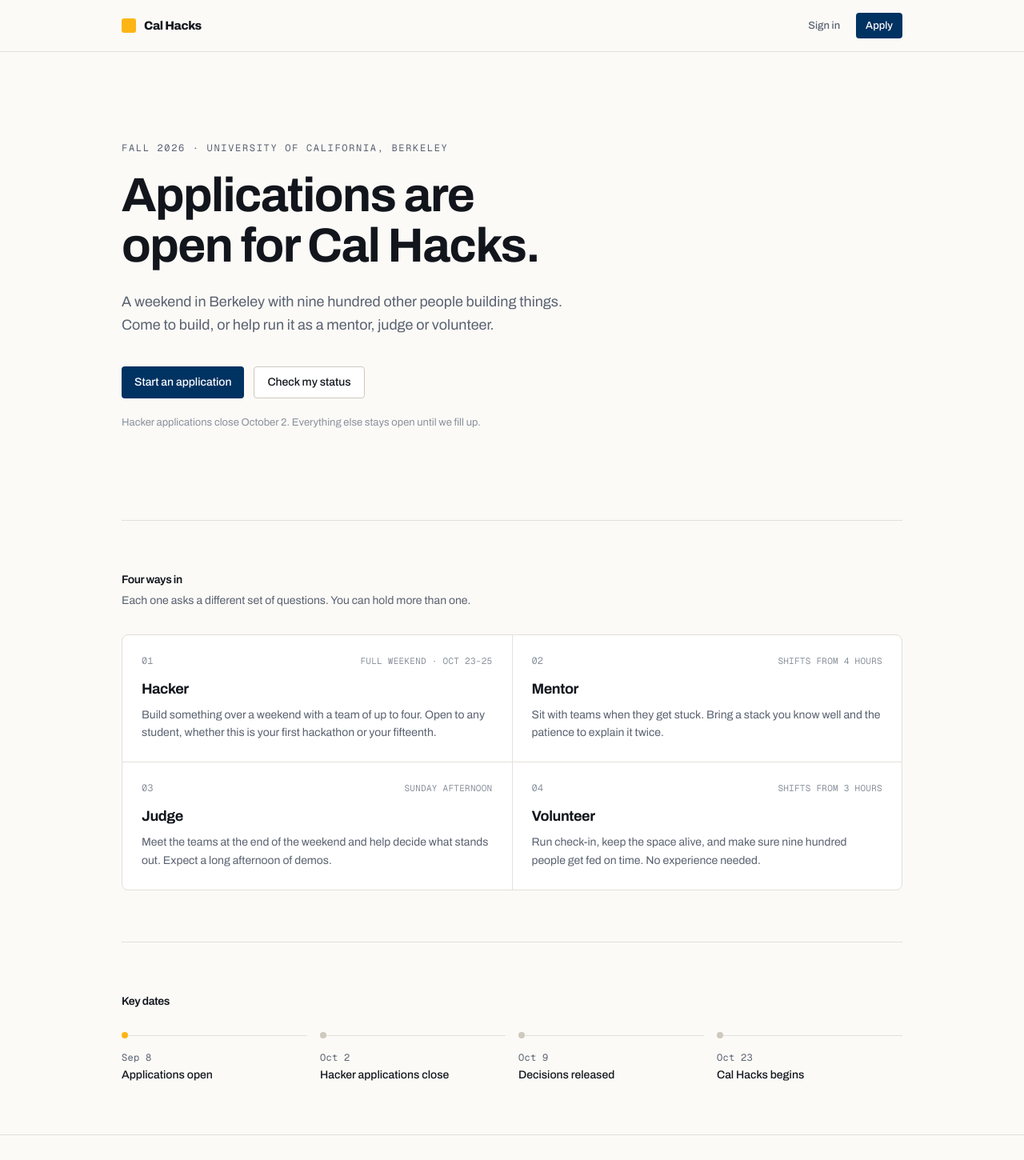
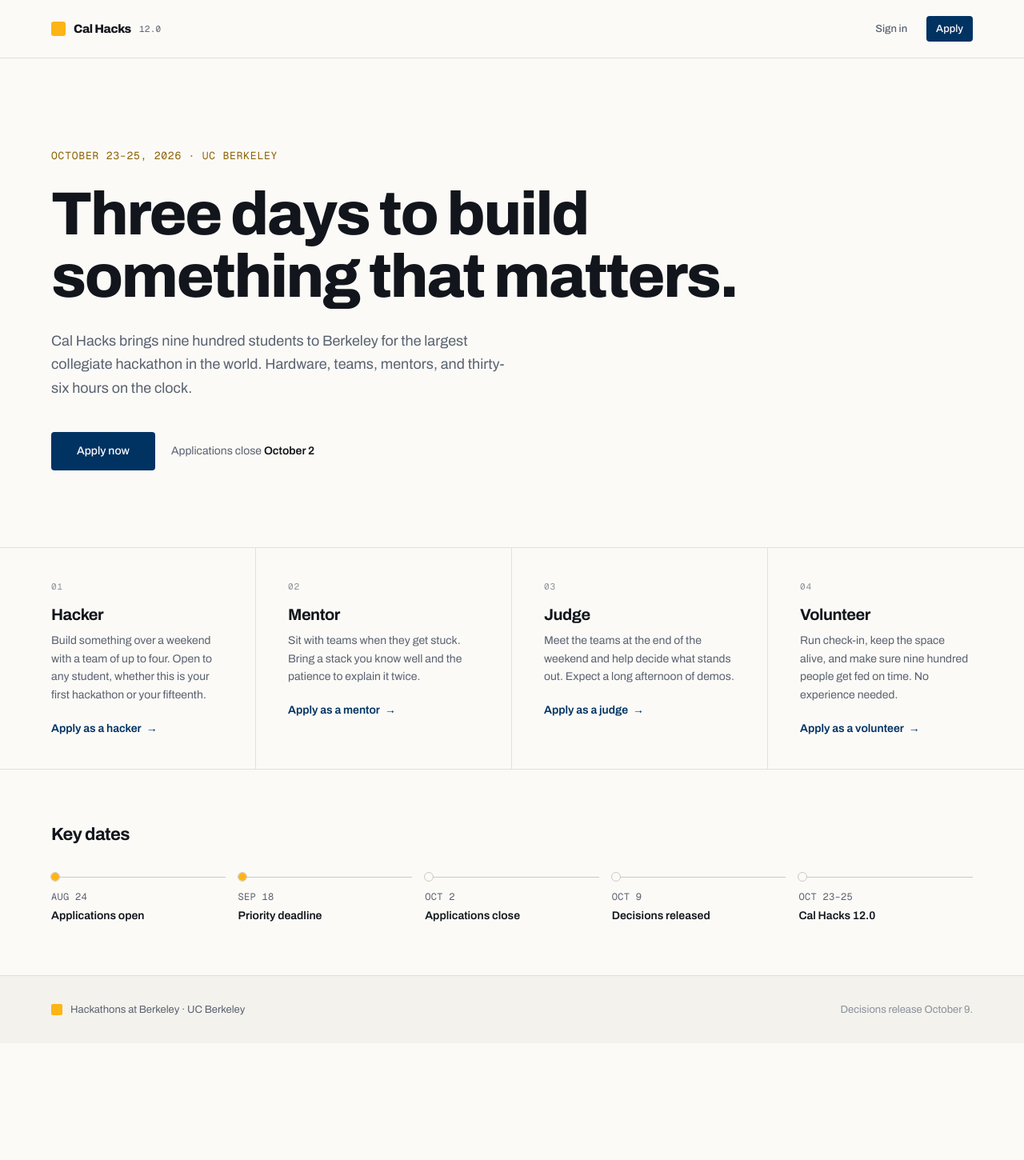
Before and after one commit to NoelSason/HackathonsAtBerkeleyTakeHomeProject, a Next.js app: page / in a window 1280 px wide. Shown: the top 1450 px of the page at 80% size. After the commit the page ends 1304 px from the top, so only its background shows below. Built offline with nearby package versions, Linux system fonts and the light colour scheme.

Commit message:
Rebuild the landing page from the finished design

```diff
--- a/app/page.tsx
+++ b/app/page.tsx
@@ -2,27 +2,17 @@
 import { Wordmark } from "@/components/wordmark";
 import { buttonStyles } from "@/components/ui/button";
 import { APPLICATION_ROLES, ROLE_COPY } from "@/lib/applications/roles";
-
-/*
- * Key dates live here rather than in the database. They change once a
- * year, an organiser editing them would be editing a page anyway, and
- * putting them in Postgres would mean a table, a query and a cache
- * boundary to render four lines of text.
- */
-const TIMELINE = [
-  { date: "Sep 8", label: "Applications open", done: true },
-  { date: "Oct 2", label: "Hacker applications close", done: false },
-  { date: "Oct 9", label: "Decisions released", done: false },
-  { date: "Oct 23", label: "Cal Hacks begins", done: false },
-];
+import { EVENT, TIMELINE } from "@/lib/event";
+import { cn } from "@/lib/cn";
 
 export default function LandingPage() {
   return (
     <>
-      <header className="sticky top-0 z-10 border-b border-line bg-ground/85 backdrop-blur-sm">
-        <div className="mx-auto flex h-16 max-w-5xl items-center justify-between px-6">
-          <Wordmark />
-          <nav className="flex items-center gap-2">
+      <header className="border-b border-line">
+        <div className="mx-auto flex h-18 max-w-360 items-center justify-between px-6 sm:px-16">
+          <Wordmark qualifier="12.0" />
+
+          <nav className="flex items-center gap-3">
             <Link href="/sign-in" className={buttonStyles("ghost", "sm")}>
               Sign in
             </Link>
@@ -33,103 +23,101 @@
         </div>
       </header>
 
-      <main className="mx-auto w-full max-w-5xl flex-1 px-6">
-        <section className="border-b border-line py-20 sm:py-28">
-          <p className="font-mono text-xs tracking-[0.14em] text-muted uppercase">
-            Fall 2026 · University of California, Berkeley
+      <main className="mx-auto w-full max-w-360 flex-1">
+        <section className="px-6 pt-20 pb-20 sm:px-16 sm:pt-28 sm:pb-24">
+          <p className="font-mono text-[13px] tracking-[0.06em] text-gold-deep">
+            OCTOBER 23–25, 2026 · UC BERKELEY
           </p>
 
-          <h1 className="mt-5 max-w-3xl text-4xl leading-[1.05] font-bold tracking-tight text-balance text-ink sm:text-6xl">
-            Applications are open for Cal&nbsp;Hacks.
+          <h1 className="mt-6 max-w-4xl text-4xl leading-[1.04] font-extrabold tracking-[-0.03em] text-balance sm:text-6xl lg:text-[76px] lg:leading-[1.02]">
+            Three days to build something that matters.
           </h1>
 
-          <p className="mt-6 max-w-xl text-base leading-relaxed text-muted sm:text-lg">
-            A weekend in Berkeley with nine hundred other people building things. Come to
-            build, or help run it as a mentor, judge or volunteer.
+          <p className="mt-7 max-w-xl text-base leading-relaxed text-muted sm:text-lg">
+            Cal Hacks brings nine hundred students to Berkeley for the largest collegiate hackathon
+            in the world. Hardware, teams, mentors, and thirty-six hours on the clock.
           </p>
 
-          <div className="mt-9 flex flex-wrap items-center gap-3">
-            <Link href="/apply" className={buttonStyles("primary", "md")}>
-              Start an application
+          <div className="mt-10 flex flex-wrap items-center gap-5">
+            <Link href="/apply" className={buttonStyles("primary", "md", "h-12 px-8 text-base")}>
+              Apply now
             </Link>
-            <Link href="/sign-in" className={buttonStyles("secondary", "md")}>
-              Check my status
-            </Link>
+            <p className="text-sm text-muted">
+              Applications close{" "}
+              <span className="font-semibold text-ink">{EVENT.decisionsLabel === "October 9" ? "October 2" : ""}</span>
+            </p>
           </div>
-
-          <p className="mt-5 text-[13px] text-faint">
-            Hacker applications close October 2. Everything else stays open until we fill up.
-          </p>
         </section>
 
-        <section className="border-b border-line py-16">
-          <h2 className="text-sm font-semibold tracking-tight text-ink">Four ways in</h2>
-          <p className="mt-1.5 text-sm text-muted">
-            Each one asks a different set of questions. You can hold more than one.
-          </p>
+        <section className="grid border-t border-line sm:grid-cols-2 lg:grid-cols-4">
+          {APPLICATION_ROLES.map((role, index) => (
+            <Link
+              key={role}
+              href={`/apply/${role}`}
+              className={cn(
+                "group border-line px-6 py-10 transition-colors hover:bg-sunken sm:px-10",
+                index < APPLICATION_ROLES.length - 1 && "lg:border-r",
+                index % 2 === 0 && "sm:border-r lg:border-r",
+                index < 2 && "border-b sm:border-b lg:border-b-0",
+                index === 0 && "sm:pl-6 lg:pl-16",
+                index === APPLICATION_ROLES.length - 1 && "lg:pr-16",
+              )}
+            >
+              <p className="font-mono text-[11px] tracking-[0.08em] text-faint">
+                {String(index + 1).padStart(2, "0")}
+              </p>
 
-          <ul className="mt-8 grid gap-px overflow-hidden rounded-lg border border-line bg-line sm:grid-cols-2">
-            {APPLICATION_ROLES.map((role, index) => {
-              const copy = ROLE_COPY[role];
-              return (
-                <li key={role} className="group bg-surface transition-colors hover:bg-sunken">
-                  <Link href={`/apply/${role}`} className="block h-full p-6">
-                    <div className="flex items-baseline justify-between gap-3">
-                      <span className="font-mono text-xs text-faint">
-                        {String(index + 1).padStart(2, "0")}
-                      </span>
-                      <span className="font-mono text-[11px] tracking-wide text-faint uppercase">
-                        {copy.commitment}
-                      </span>
-                    </div>
+              <h2 className="mt-3 text-xl font-bold tracking-tight">{ROLE_COPY[role].label}</h2>
 
-                    <h3 className="mt-3 flex items-center gap-1.5 text-lg font-bold tracking-tight text-ink">
-                      {copy.label}
-                      <span
-                        aria-hidden
-                        className="translate-x-0 text-berkeley opacity-0 transition-all group-hover:translate-x-0.5 group-hover:opacity-100"
-                      >
-                        →
-                      </span>
-                    </h3>
+              <p className="mt-2 text-sm leading-relaxed text-muted">{ROLE_COPY[role].blurb}</p>
 
-                    <p className="mt-2 text-sm leading-relaxed text-muted">{copy.blurb}</p>
-                  </Link>
-                </li>
-              );
-            })}
-          </ul>
+              <p className="mt-5 flex items-center gap-1.5 text-sm font-semibold text-berkeley">
+                Apply as a {ROLE_COPY[role].label.toLowerCase()}
+                <span aria-hidden className="transition-transform group-hover:translate-x-0.5">
+                  →
+                </span>
+              </p>
+            </Link>
+          ))}
         </section>
 
-        <section className="py-16">
-          <h2 className="text-sm font-semibold tracking-tight text-ink">Key dates</h2>
+        <section className="border-t border-line px-6 py-14 sm:px-16 sm:py-16">
+          <h2 className="text-[22px] font-bold tracking-tight">Key dates</h2>
 
-          <ol className="mt-8 grid gap-8 sm:grid-cols-4 sm:gap-4">
+          <ol className="mt-9 grid gap-8 sm:grid-cols-3 lg:grid-cols-5 lg:gap-4">
             {TIMELINE.map((item) => (
-              <li key={item.label} className="relative sm:pt-5">
-                {/* The rule and dot only make sense as a horizontal track, so
-                    on narrow screens the list falls back to plain stacked
-                    rows rather than a track running off the edge. */}
-                <span aria-hidden className="absolute top-0 left-0 hidden h-px w-full bg-line sm:block" />
+              <li key={item.label} className="relative lg:pt-4">
+                {/* The rule only reads as a timeline when the items sit in one
+                    row, so it is drawn at the wide breakpoint only. */}
+                <span aria-hidden className="absolute top-0 left-0 hidden h-px w-full bg-line-strong lg:block" />
                 <span
                   aria-hidden
-                  className={`absolute top-0 left-0 hidden h-2 w-2 -translate-y-1/2 rounded-full sm:block ${
-                    item.done ? "bg-gold" : "bg-line-strong"
-                  }`}
+                  className={cn(
+                    "absolute top-0 left-0 hidden h-2.5 w-2.5 -translate-y-1/2 rounded-full outline outline-line-strong lg:block",
+                    item.done ? "bg-gold" : "bg-ground",
+                  )}
                 />
-                <p className="font-mono text-xs tracking-wide text-muted">{item.date}</p>
-                <p className="mt-1 text-sm font-medium text-ink">{item.label}</p>
+                <p className="font-mono text-[12px] tracking-wide text-muted">
+                  {item.date.toUpperCase()}
+                </p>
+                <p className="mt-1 text-sm font-semibold">{item.label}</p>
               </li>
             ))}
           </ol>
         </section>
       </main>
 
-      <footer className="border-t border-line">
-        <div className="mx-auto flex max-w-5xl flex-col gap-4 px-6 py-8 sm:flex-row sm:items-center sm:justify-between">
-          <Wordmark />
+      <footer className="border-t border-line bg-sunken">
+        <div className="mx-auto flex max-w-360 flex-col gap-4 px-6 py-8 sm:flex-row sm:items-center sm:justify-between sm:px-16">
+          <span className="flex items-center gap-2.5">
+            <span aria-hidden className="h-3.5 w-3.5 rounded-[2px] bg-gold" />
+            <span className="text-[13px] text-muted">
+              Hackathons at Berkeley · UC Berkeley
+            </span>
+          </span>
+
           <p className="text-[13px] text-faint">
-            Run by Hackathons at Berkeley, a student organisation at UC Berkeley.
+            Decisions release {EVENT.decisionsLabel}.
           </p>
         </div>
       </footer>
```
